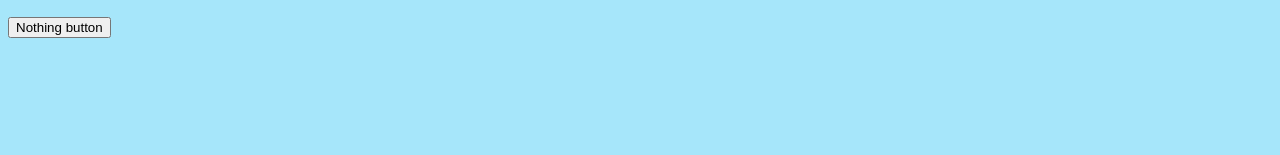
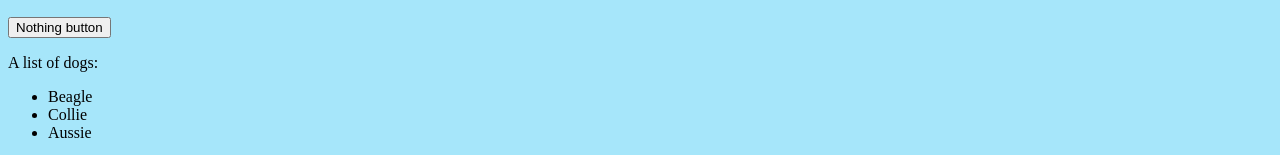
Before and after one commit to sgolanka/expcs, a plain HTML site: page index.html in a window 1280 px wide. Shown: the part 754-909 px from the top of the page. Before the commit the page ends 800 px from the top, so only its background shows below. Drawn offline with Linux system fonts and the light colour scheme.

Commit message:
Update index.html

```diff
--- a/index.html
+++ b/index.html
@@ -9,6 +9,12 @@
 	 <p><img src="http://cdn3-www.dogtime.com/assets/uploads/gallery/english-spaniel-dog-breed-pictures/1-puppystick.jpg" alt="Spaniel" style="width:200px;height:200px;"></p>
 	 <p>Here is a video I embedded:</p>
 	 <p><iframe width="560" height="315" src="https://www.youtube.com/embed/BCQHnlnPusY" frameborder="0" allow="accelerometer; autoplay; clipboard-write; encrypted-media; gyroscope; picture-in-picture" allowfullscreen></iframe></p>
-	 <button>Nothing button</button>
+	 <p><button>Nothing button</button><p>
+	 <p>A list of dogs:</p>
+	<ul>
+		  <li>Beagle</li>
+		  <li>Collie</li>
+		  <li>Aussie</li>
+	</ul>
 	</body>
 </html>
```
